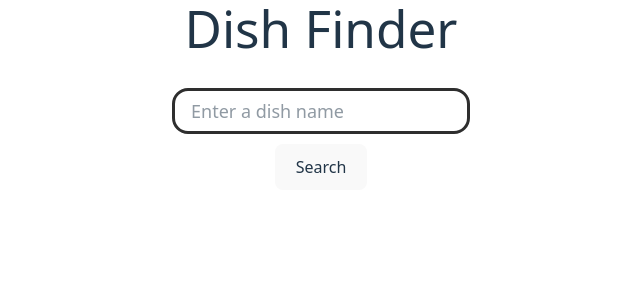
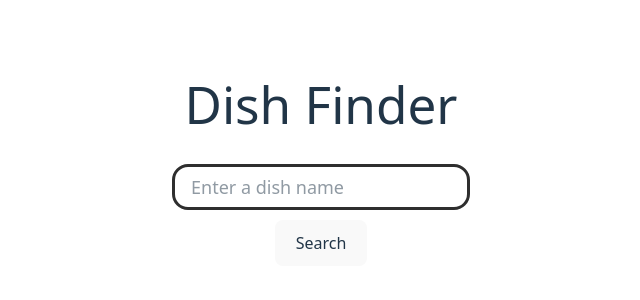
Before and after one commit to kylesiat675/meals-recipes, a React (Vite) app in the folder recipes/: page /dishes in a window 1280 px wide. Shown: the top 300 px of the page, without its empty margins (319-959 px from the left). Built offline with nearby package versions, Linux system fonts and the light colour scheme.

Commit message:
react router, components, linking and routing
> added react router to create dynamic pages using React
> routing and linking of the pages (dishes, ingredients, cuisine, etc...)
> making individual components for dishes, ingredients, cuisine, etc. screens

```diff
--- a/recipes/package.json
+++ b/recipes/package.json
@@ -13,7 +13,8 @@
     "@tailwindcss/vite": "^4.1.4",
     "axios": "^1.8.4",
     "react": "^19.0.0",
-    "react-dom": "^19.0.0"
+    "react-dom": "^19.0.0",
+    "react-router-dom": "^6.30.0"
   },
   "devDependencies": {
     "@eslint/js": "^9.22.0",
--- a/recipes/src/App.css
+++ b/recipes/src/App.css
@@ -32,3 +32,13 @@
   width: 240px;
   height: auto;
 }
+
+.nav-item{
+  color: white;
+}
+.nav-item:hover{
+  color: rgb(70, 157, 113);
+}
+.nav-item:focus{
+  color: rgb(28, 217, 123);
+}
--- a/recipes/src/App.tsx
+++ b/recipes/src/App.tsx
@@ -1,7 +1,13 @@
-import { useState } from 'react'
-import axios from 'axios'
-import { DishList } from './components/DishList'
+import {
+  BrowserRouter as Router,
+  Routes,
+  Route,
+  Link,
+  useNavigate,
+  Outlet,
+} from "react-router-dom";
 import './App.css'
+import { GetDishes } from './components/GetDishes';
 
 //THINGS TO IMPLEMENT
 //Dark mode (cool showcase for design)
@@ -11,47 +17,32 @@
 //Maybe a reactive search bar (costly and frequent API calls)
 
 function App() {
-  const [prompt, setPrompt] = useState<string>('') //Get user prompt
-  const [dishes, setDishes] = useState<any[]>([]) //Get the dishes based on user prompt
-  const [loading, setLoading] = useState(false) //Loading state
-  const [error, setError] = useState<string | null>(null) //Error state
+// Home Page Component
+const Home = () => {
+  return (
+      <div className="flex items-center justify-center">
+          <h2 className="text-2xl">Home Page</h2>
+      </div>
+  );
+};
 
-  const fetchDishes = async (e: any) => {
-    e.preventDefault() //Prevents the default submission when the button is clicked
-    setLoading(true) //Sets loading state to true
-    setError(null) //Sets error state to null (no error)
-    try{
-      const res = await axios.get(`https://www.themealdb.com/api/json/v1/1/search.php?s=${prompt}`) //Fetches dishes that has the prompt in the name
-      if(res.data.meals){
-        setDishes(res.data.meals) //Sets the dishes state to the response data with the dishes
-      }else{
-        setDishes([]) //Sets dishes to empty array
-        setError('No dishes were found.')
-      }
-    }catch(err){
-      setError('An error occured while fetching the dishes.')
-      console.log(err)
-    }finally{
-      setLoading(false) // Sets loading to false
-    }
-  }
 
   return (
-    <div className='w-full flex flex-col justify-center items-center gap-8'>
-      <h1>Dish Finder</h1>
-      <form onSubmit={fetchDishes}>
-        <div className="flex flex-col justify-center items-center gap-2.5">
-          <input type="text" placeholder='Enter a dish name' value={prompt} onChange={(e) => setPrompt(e.target.value)}
-          className="w-full h-full text-lg px-4 py-2 rounded-2xl border-[rgb(46,46,46)] border-[3px]"/>
-          <button type='submit'>Search</button>
-        </div>
-      </form>
-      {loading && <p>Loading dish(es)...</p>}
-      {error && <p>{error}</p>}
-
-      {dishes.length > 0 && <DishList dishes={dishes}/>} {/*Renders the list of dishes only if its not an empty array*/}
-    </div>
-  )
+    <Router>
+      <nav className="flex justify-center">
+          <ul className="flex flex-row justify-center items-center gap-10 text-large py-4 border-2 border-white rounded-[10px] w-full mb-4">
+              <li><Link to="/" className="nav-item">Home</Link></li>
+              <li><Link to="/dishes" className="nav-item">Dishes</Link></li>
+              <li><Link to="/ingredients" className="nav-item">Ingredients</Link></li>
+              <li><Link to="/cuisine" className="nav-item">Cuisine</Link></li>
+          </ul>
+      </nav>
+      <Routes>
+          <Route path="/" element={<Home />} />
+            <Route path="/dishes" element={<GetDishes/>}/>
+      </Routes>
+    </Router>
+  );
 }
 
 export default App
--- /dev/null
+++ b/recipes/src/components/GetDishes.tsx
@@ -0,0 +1,47 @@
+import { DishList } from './DishList'
+import { useState } from 'react'
+import axios from 'axios'
+
+export function GetDishes() {
+    const [prompt, setPrompt] = useState<string>('') //Get user prompt
+    const [dishes, setDishes] = useState<any[]>([]) //Get the dishes based on user prompt
+    const [loading, setLoading] = useState(false) //Loading state
+    const [error, setError] = useState<string | null>(null) //Error state
+
+    const fetchDishes = async (e: any) => {
+        e.preventDefault() //Prevents the default submission when the button is clicked
+        setLoading(true) //Sets loading state to true
+        setError(null) //Sets error state to null (no error)
+        try{
+          const res = await axios.get(`https://www.themealdb.com/api/json/v1/1/search.php?s=${prompt}`) //Fetches dishes that has the prompt in the name
+            if(res.data.meals){
+                setDishes(res.data.meals) //Sets the dishes state to the response data with the dishes
+            }else{
+                setDishes([]) //Sets dishes to empty array
+                setError('No dishes were found.')
+            }
+        }catch(err){
+            setError('An error occured while fetching the dishes.')
+            console.log(err)
+        }finally{
+            setLoading(false) // Sets loading to false
+        }
+    }
+
+    return(
+        <div className='w-full flex flex-col justify-center items-center gap-8'>
+            <h1>Dish Finder</h1>
+            <form onSubmit={fetchDishes}>
+                <div className="flex flex-col justify-center items-center gap-2.5">
+                <input type="text" placeholder='Enter a dish name' value={prompt} onChange={(e) => setPrompt(e.target.value)}
+                className="w-full h-full text-lg px-4 py-2 rounded-2xl border-[rgb(46,46,46)] border-[3px]"/>
+                <button type='submit'>Search</button>
+                </div>
+            </form>
+            {loading && <p>Loading dish(es)...</p>}
+            {error && <p>{error}</p>}
+
+            {dishes.length > 0 && <DishList dishes={dishes}/>} {/*Renders the list of dishes only if its not an empty array*/}
+    </div>
+    )
+}
```
Also changed, not shown: 1 other file (tests, documents, lock files or other folders).
